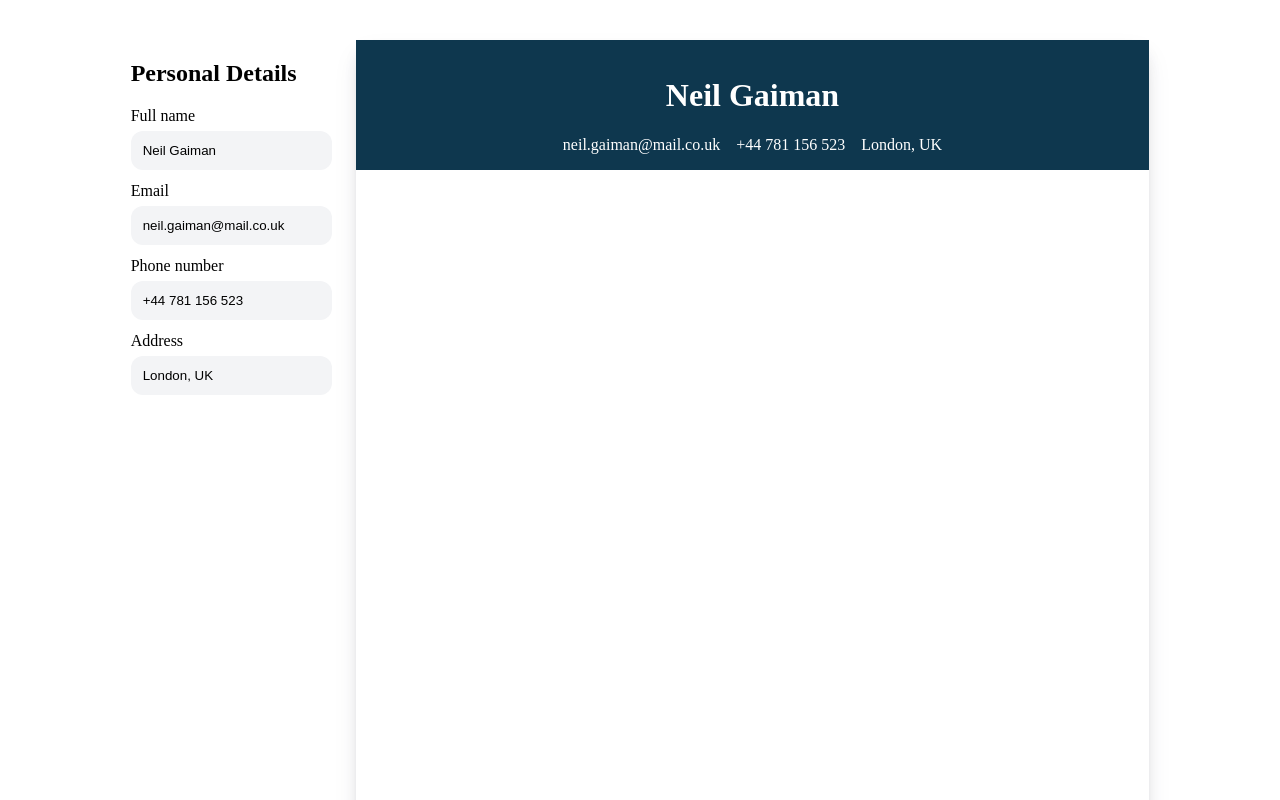
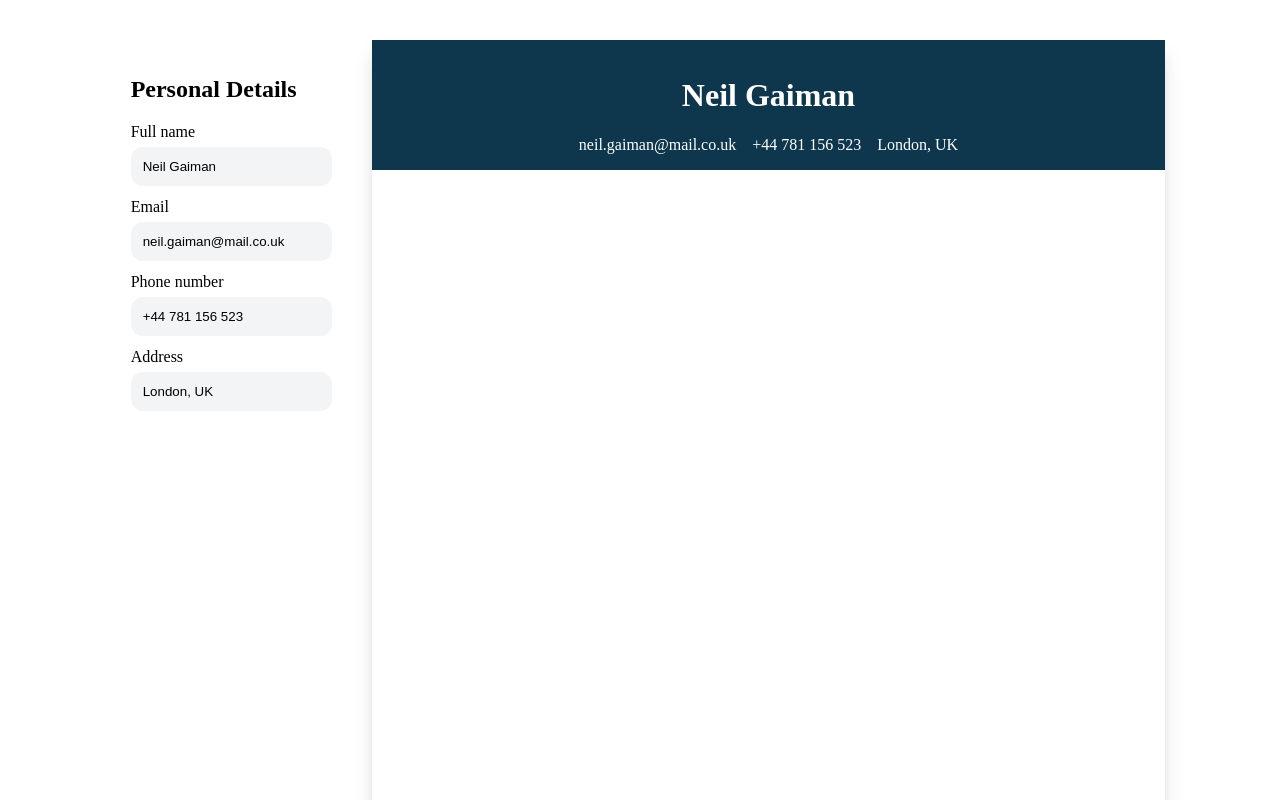
Before and after one commit to NafanJ/cv-builder, a React app: page / in a window 1280 px wide. Shown: the top 800 px of the page. Built offline with nearby package versions, Linux system fonts and the light colour scheme; the HTML template or start-up script is replaced by a standard one.

Commit message:
Personal Details Styling

```diff
--- a/src/components/PersonalDetails.jsx
+++ b/src/components/PersonalDetails.jsx
@@ -1,4 +1,5 @@
 import InputGroup from "./InputGroup";
+import "../styles/PersonalDetails.css"
 
 function PersonalDetails({ onChange, email, fullName, phoneNumber, address }) {
   return (
--- /dev/null
+++ b/src/styles/PersonalDetails.css
@@ -0,0 +1,5 @@
+.personal-details{
+    background-color: white;
+    padding: 1rem;
+    border-radius: 1rem;
+}
```
